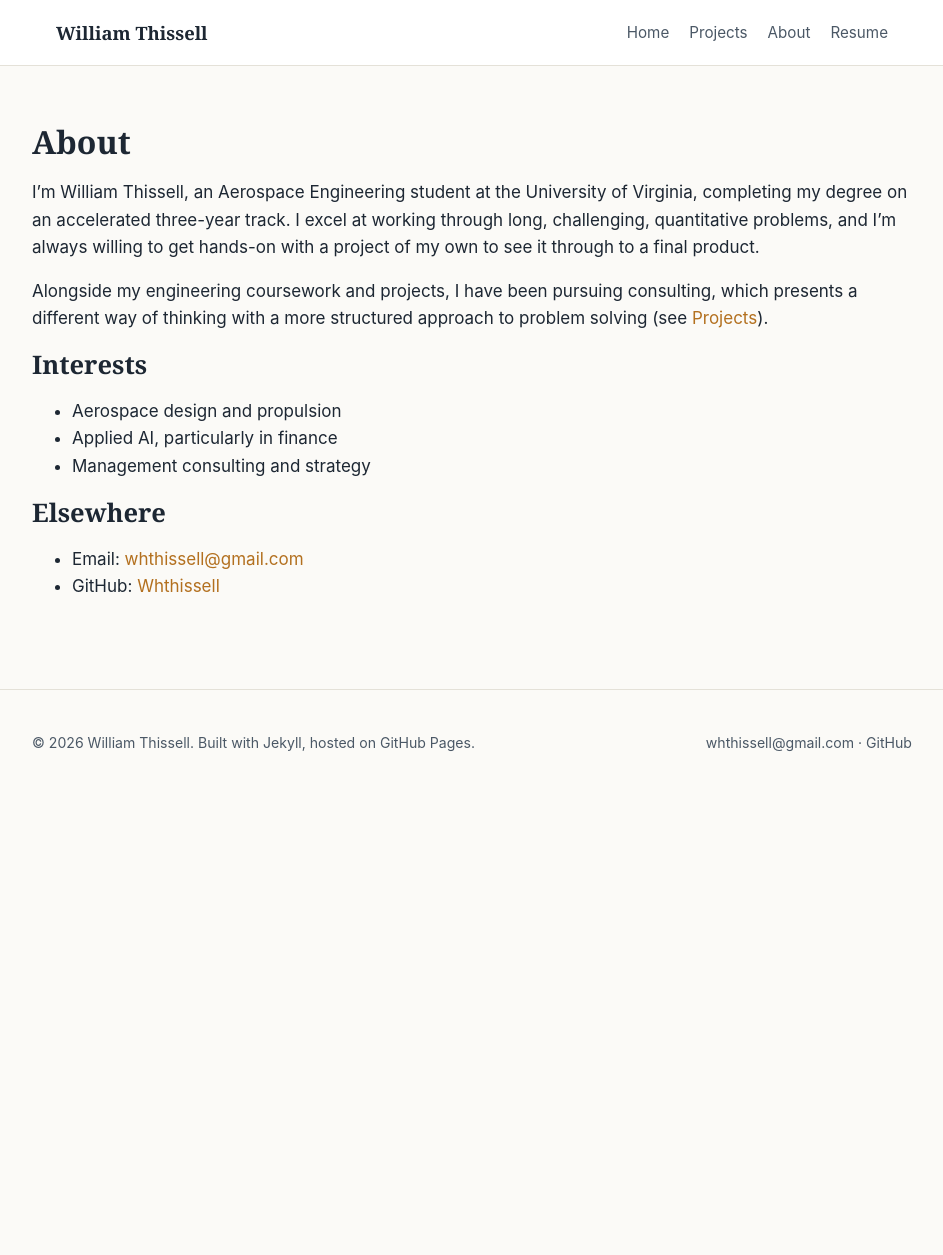
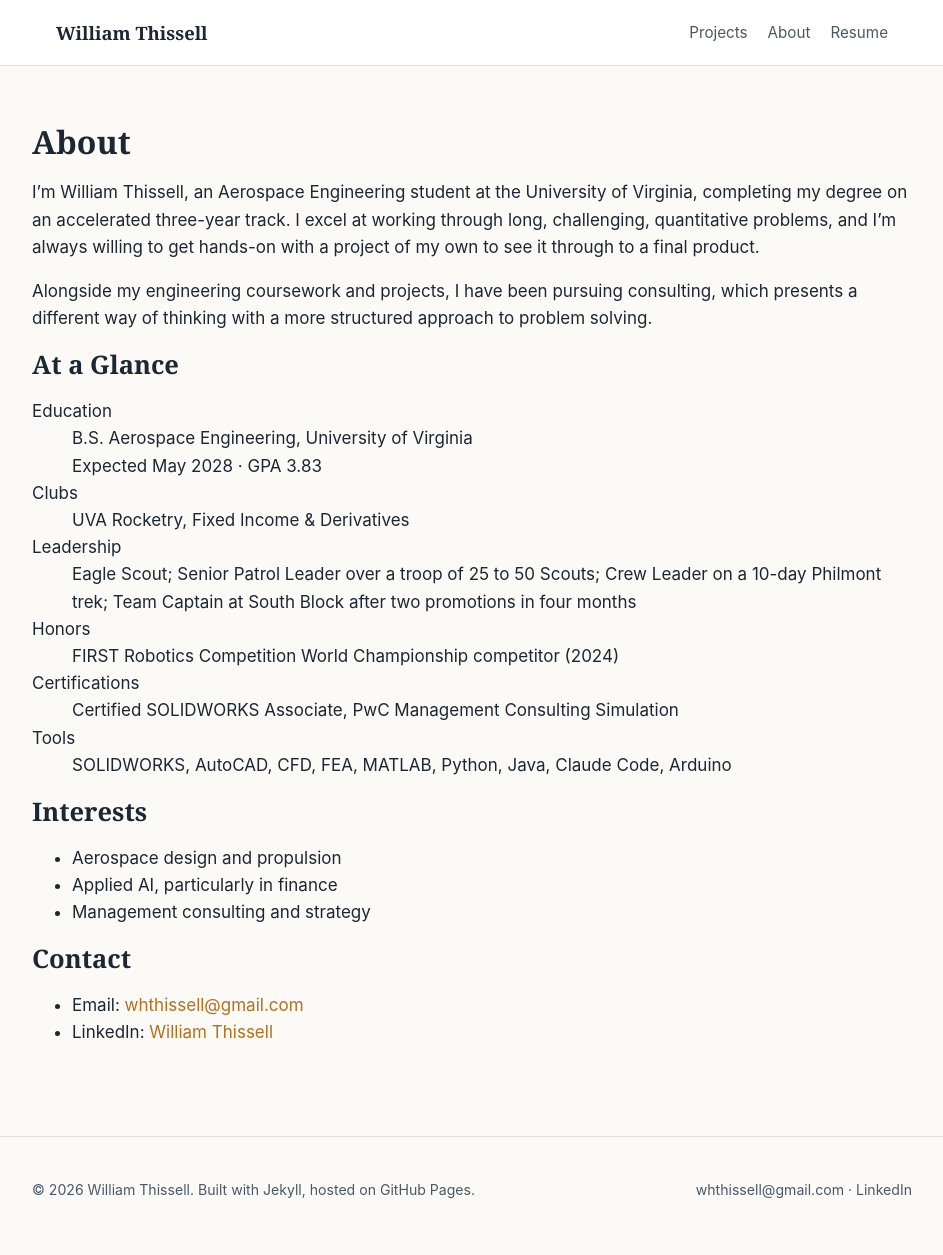
Before and after one commit to Whthissell/Whthissell.github.io, a Jekyll site: the page built from about.md, in a window 1280 px wide. Shown: the whole page, without its empty margins (168-1111 px from the left). Built offline with Jekyll 4.4.1, drawn with Linux system fonts in a browser that asks for light colours; before the commit the page ends 900 px from its top, so only the background shows below that.

Commit message:
Config, About, home intro, and resume page updates for the September 2026 resume

```diff
--- a/_config.yml
+++ b/_config.yml
@@ -1,16 +1,13 @@
 # ---------------------------------------------------------------------------
-# Site settings — update the TODOs below before your first deploy
+# Site settings
 # ---------------------------------------------------------------------------
 title: William Thissell
 tagline: "Aerospace Engineering Student @ UVA"
 description: >-
   Engineering portfolio of William Thissell, an Aerospace Engineering student
-  at the University of Virginia, showcasing hands-on projects in aerospace
-  design, autonomous systems, and applied AI/finance.
+  at the University of Virginia: rocket propulsion, a hybrid perching drone,
+  and an algorithmic trading and research platform.
 
-# TODO: set these before deploying.
-#   - If this repo is named "<your-username>.github.io": url = "https://<your-username>.github.io", baseurl = ""
-#   - If this repo has any other name (a project site):    url = "https://<your-username>.github.io", baseurl = "/<repo-name>"
 url: "https://whthissell.github.io"
 baseurl: ""
 
@@ -18,14 +15,12 @@ author:
   name: William Thissell
   email: whthissell@gmail.com
 
-# TODO: your GitHub handle (used for the header/footer GitHub link)
-github_username: Whthissell
-# TODO: optional — add if you want a LinkedIn link in the footer
-linkedin_username: ""
+# Shown in the footer and on the About page. Leave empty to hide.
+linkedin_username: "william-thissell-6a6b55318"
+
+resume_pdf: /assets/William_Thissell_Resume.pdf
 
 nav:
-  - title: Home
-    url: /
   - title: Projects
     url: /#projects
   - title: About
--- a/about.md
+++ b/about.md
@@ -11,7 +11,24 @@ project of my own to see it through to a final product.
 
 Alongside my engineering coursework and projects, I have been pursuing consulting,
 which presents a different way of thinking with a more structured approach to problem
-solving (see [Projects](/#projects)).
+solving.
+
+## At a Glance
+
+<dl class="facts">
+  <dt>Education</dt>
+  <dd>B.S. Aerospace Engineering, University of Virginia<br>Expected May 2028 · GPA 3.83</dd>
+  <dt>Clubs</dt>
+  <dd>UVA Rocketry, Fixed Income &amp; Derivatives</dd>
+  <dt>Leadership</dt>
+  <dd>Eagle Scout; Senior Patrol Leader over a troop of 25 to 50 Scouts; Crew Leader on a 10-day Philmont trek; Team Captain at South Block after two promotions in four months</dd>
+  <dt>Honors</dt>
+  <dd>FIRST Robotics Competition World Championship competitor (2024)</dd>
+  <dt>Certifications</dt>
+  <dd>Certified SOLIDWORKS Associate, PwC Management Consulting Simulation</dd>
+  <dt>Tools</dt>
+  <dd>SOLIDWORKS, AutoCAD, CFD, FEA, MATLAB, Python, Java, Claude Code, Arduino</dd>
+</dl>
 
 ## Interests
 
@@ -19,9 +36,8 @@ solving (see [Projects](/#projects)).
 - Applied AI, particularly in finance
 - Management consulting and strategy
 
-## Elsewhere
+## Contact
 
 - Email: [{{ site.author.email }}](mailto:{{ site.author.email }})
-{% if site.github_username and site.github_username != "your-username" %}- GitHub: [{{ site.github_username }}](https://github.com/{{ site.github_username }})
-{% endif %}{% if site.linkedin_username and site.linkedin_username != "" %}- LinkedIn: [{{ site.linkedin_username }}](https://linkedin.com/in/{{ site.linkedin_username }})
+{% if site.linkedin_username and site.linkedin_username != "" %}- LinkedIn: [{{ site.author.name }}](https://www.linkedin.com/in/{{ site.linkedin_username }}/)
 {% endif %}
```
Also changed, not shown: index.md (+1 -1 lines), resume.md (+7 -3 lines), README.md.
